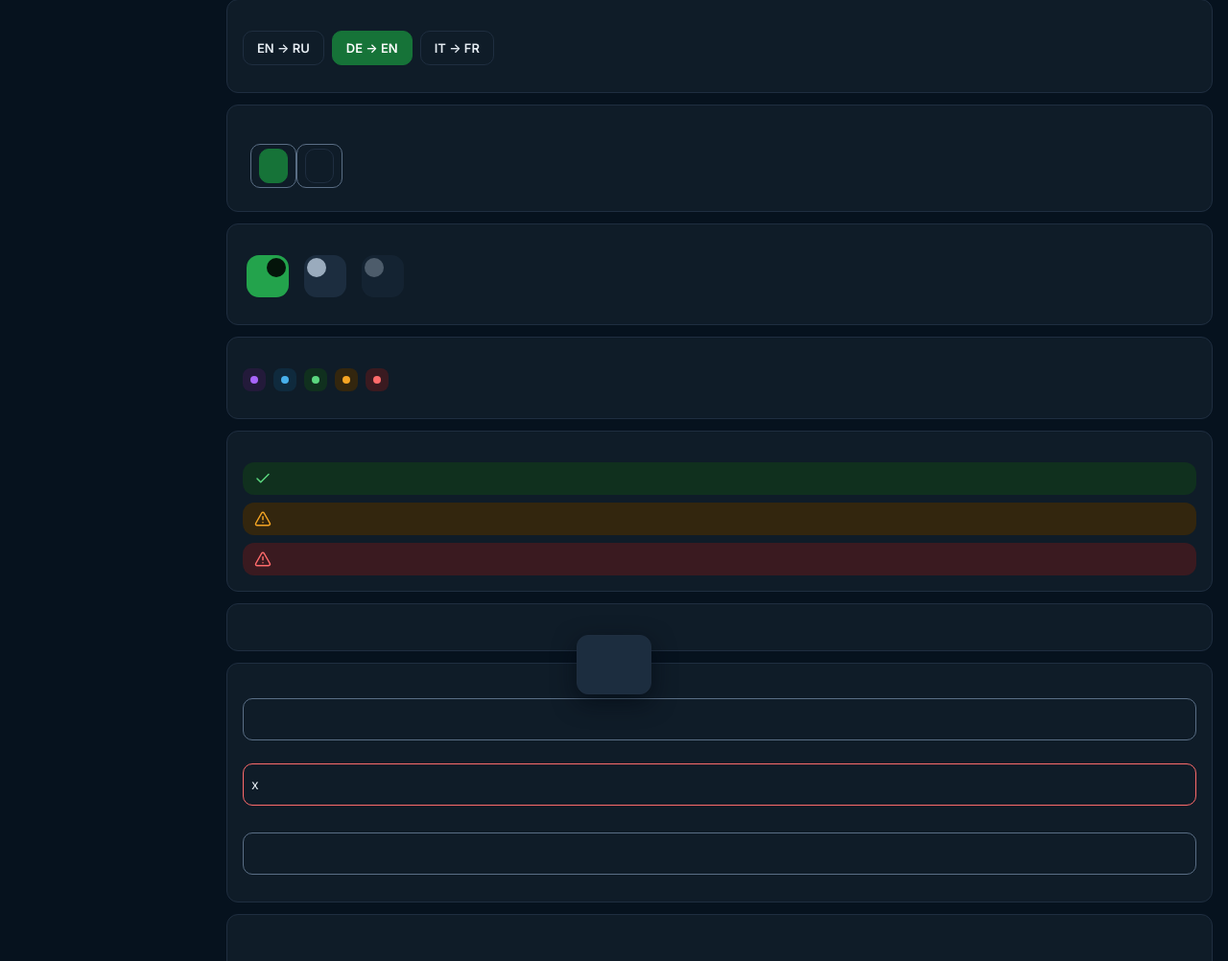
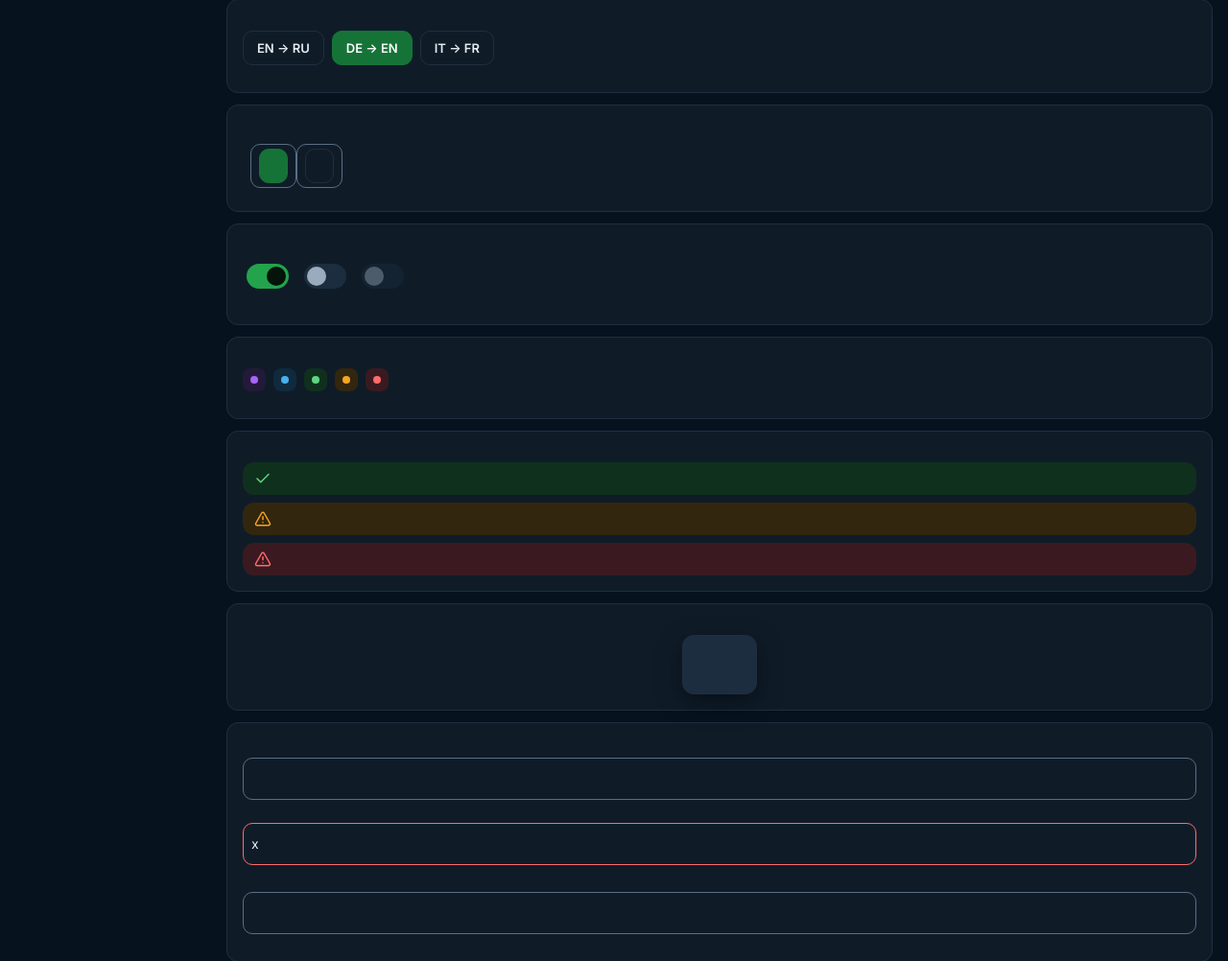
Before and after one commit to alexolvin/MoxHome, a Python web app: template app/web/templates/dev_kit.html in a window 1280 px wide. Shown: the part 305-1307 px from the top of the page at 96% size. Run offline with Jinja, Linux system fonts and the light colour scheme; the template is opened without the code that fills it, so the values that code supplies are empty.

Commit message:
UI-AUDIT: фиксы базовых дефектов кита и switch (R-K, R-L4)
1) switch: input.u3-switch (specificity 0,1,1) + min-width/height:0 — раньше глобальный input{min-height/min-width:44px} (style.css:47) + input[type=checkbox]{20px} (style.css:52) перебивали .u3-switch{height:26px} → переключатель рендерился 44x44 (жирный) в ПРОДЕ и ките. Теперь 44x26 (R-L4 P0, реальный баг продукта).
2) кит: .u3-kit-wrap .u3-toast-zone{position:static} — тост больше не висит fixed снизу экрана поверх контента (в референсе показываем на месте).
3) conform: segmented меряем визуальный бар .u3-seg-vis (36px), а не tap-обёртку .u3-seg-pill (46px) — размер компонента = визуал.
НЕ фикс (зачестно): FAB-секция кита пуста — .u3-fab{display:none} и нигде нет CSS 56px-плашки; компонент latent (декларация + _fab.html есть, стиля нет). Помечено как finding (реализовать CSS FAB или убрать из реестра — решение владельца).

```diff
--- a/app/web/static/css-kit.css
+++ b/app/web/static/css-kit.css
@@ -48,4 +48,7 @@
 .u3-kit-sr-val{color:var(--fgm);font-size:var(--fsm)}
 .u3-fld-err-input{border-color:var(--st-e)}
 .u3-book-card{width:var(--cpw)}
+/* Кит: тост статичен в своей секции — в проде .u3-toast-zone fixed снизу
+   экрана (style.css), в референсе показываем компонент на месте (R-K). */
+.u3-kit-wrap .u3-toast-zone{position:static;pointer-events:auto}
 /* .u3-stat — из css-jobs.css (загружен в кит): одна реализация, R-K2 */
--- a/app/web/static/style.css
+++ b/app/web/static/style.css
@@ -150,7 +150,7 @@ body:has(.u3-tabbar) .u3-toast-zone{bottom:calc(var(--u3-tabbar-h) + var(--gs) +
 .u3-sheet-page{padding:var(--p) 0}
 .u3-sheet-form{display:flex;flex-direction:column;gap:var(--gs)}
 .u3-sheet-action{width:100%}
-.u3-switch{appearance:none;-webkit-appearance:none;flex:0 0 auto;width:44px;height:26px;margin:0;border:0;border-radius:13px;background:var(--s3);position:relative;transition:background 150ms ease;cursor:pointer;vertical-align:middle}
+input.u3-switch{appearance:none;-webkit-appearance:none;flex:0 0 auto;min-width:0;min-height:0;width:44px;height:26px;margin:0;border:0;border-radius:13px;background:var(--s3);position:relative;transition:background 150ms ease;cursor:pointer;vertical-align:middle}
 .u3-switch::before{content:"";position:absolute;top:3px;left:3px;width:20px;height:20px;border-radius:50%;background:var(--fgm);transition:transform 150ms ease,background 150ms ease}
 .u3-switch:checked{background:var(--ac)}
 .u3-switch:checked::before{transform:translateX(18px);background:var(--oac)}
--- a/scripts/ui_conform.py
+++ b/scripts/ui_conform.py
@@ -66,8 +66,9 @@ SIGNATURES: list[tuple[str, str, str]] = [
     (".u3-rchip", "chip", "radio"),
     (".u3-chip-select.is-selected", "chip", "selected"),
     (".u3-chip-select:not(.is-selected):not(.is-current)", "chip", "default"),
-    (".u3-seg-pill.is-current", "segmented", "pill"),
-    (".u3-seg-pill:not(.is-current)", "segmented", "pill"),
+    # segmented — меряем визуальный бар .u3-seg-vis (36 px), а не tap-обёртку
+    # .u3-seg-pill (min-height:44 → 46 px): размер компонента = визуал (R-L4).
+    (".u3-seg-pill .u3-seg-vis", "segmented", "pill"),
     (".u3-switch", "switch", "default"),
     (".u3-status-chip.u3-st-wait", "status-chip", "wait"),
     (".u3-status-chip.u3-st-run", "status-chip", "run"),
```
